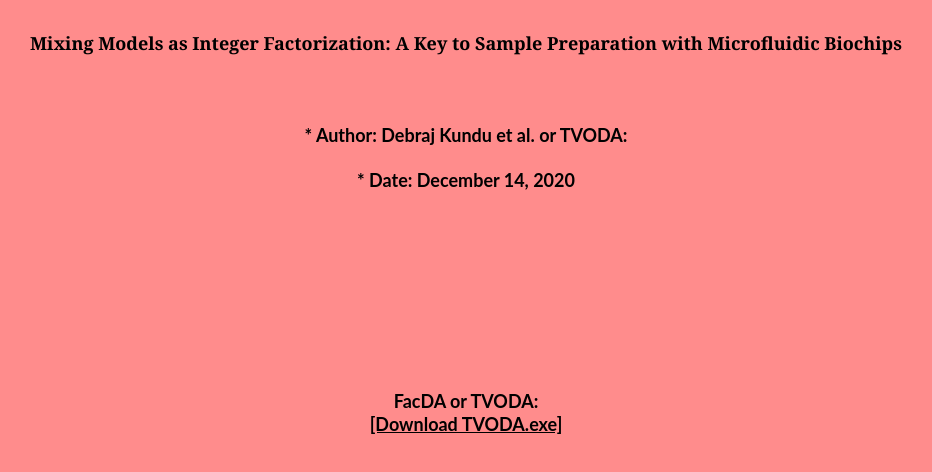
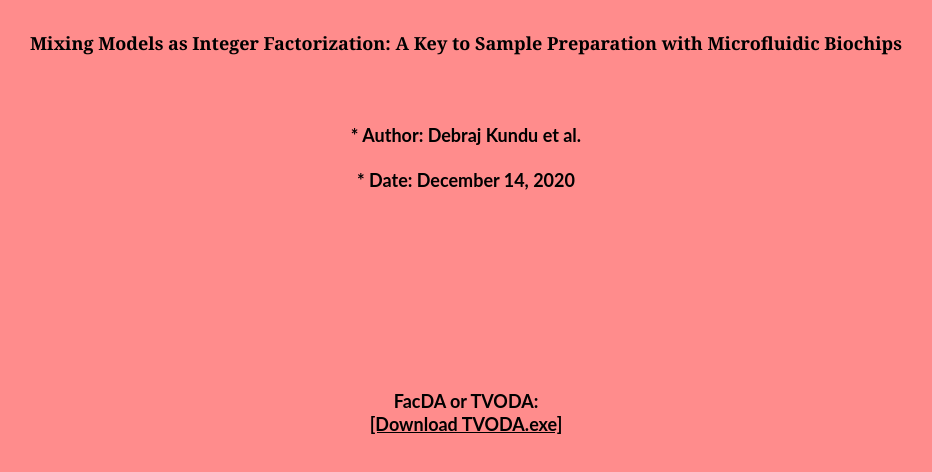
Before and after one commit to DKundu-1/FacDA.github.io, a plain HTML site: page index.html in a window 1280 px wide. Shown: the whole page, without its empty margins (174-1106 px from the left). Drawn offline with Linux system fonts and the light colour scheme.

Commit message:
Update index.html

```diff
--- a/index.html
+++ b/index.html
@@ -18,7 +18,7 @@ style="background-image: url('pic1.jpg');  background-size: 100%;
 	</h1>
 	<h3 align="center">
 	<br /><br />
-	<font face="Lato" height: "200px" style="float: center-left" size="4" color="black">* Author: Debraj Kundu et al. or TVODA:</font>
+	<font face="Lato" height: "200px" style="float: center-left" size="4" color="black">* Author: Debraj Kundu et al.</font>
 	<br /><br />
 	<font face="Lato" height: "200px" style="float: center-left" size="4" color="black">* Date: December 14, 2020</font>
 
```
